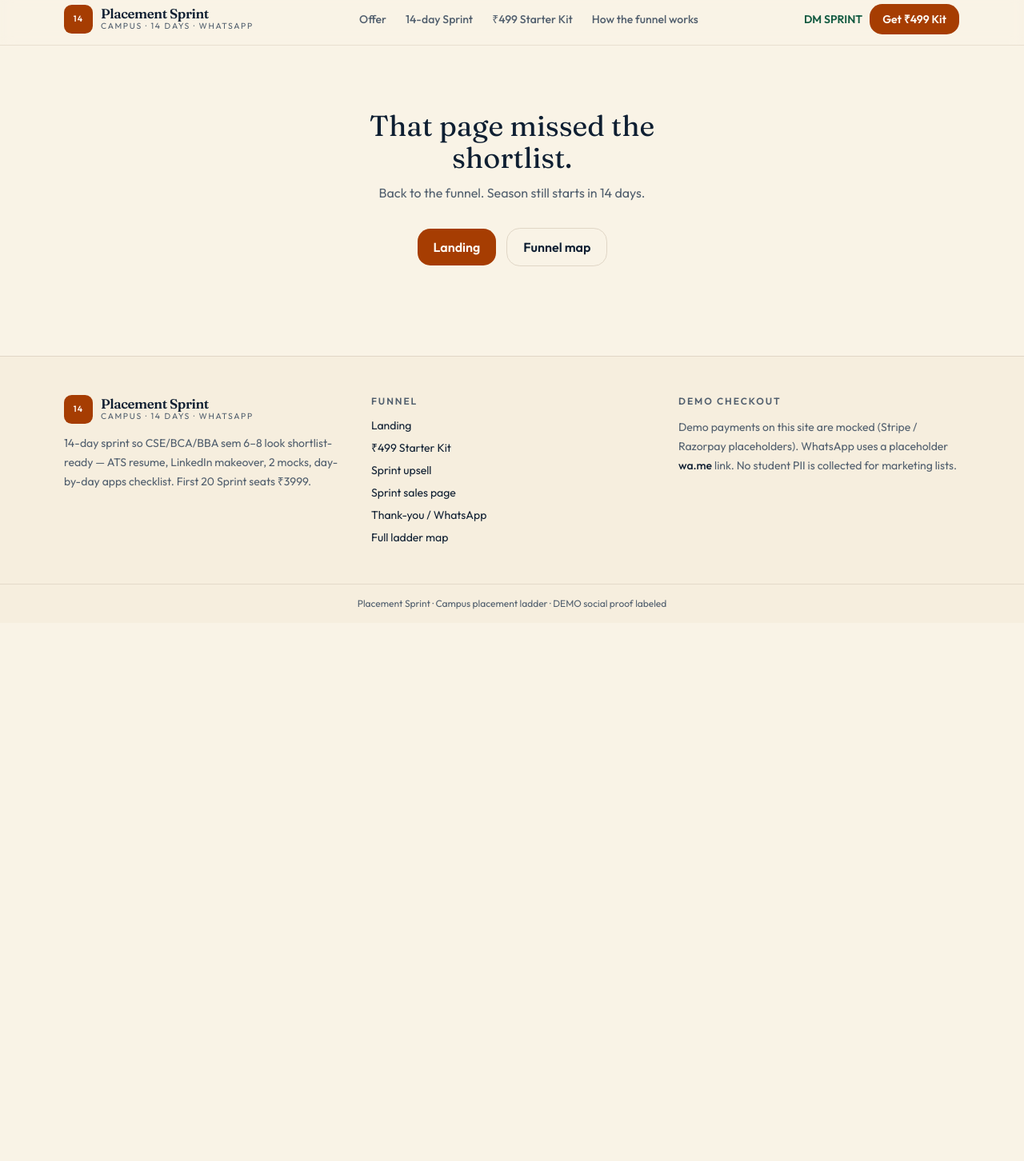
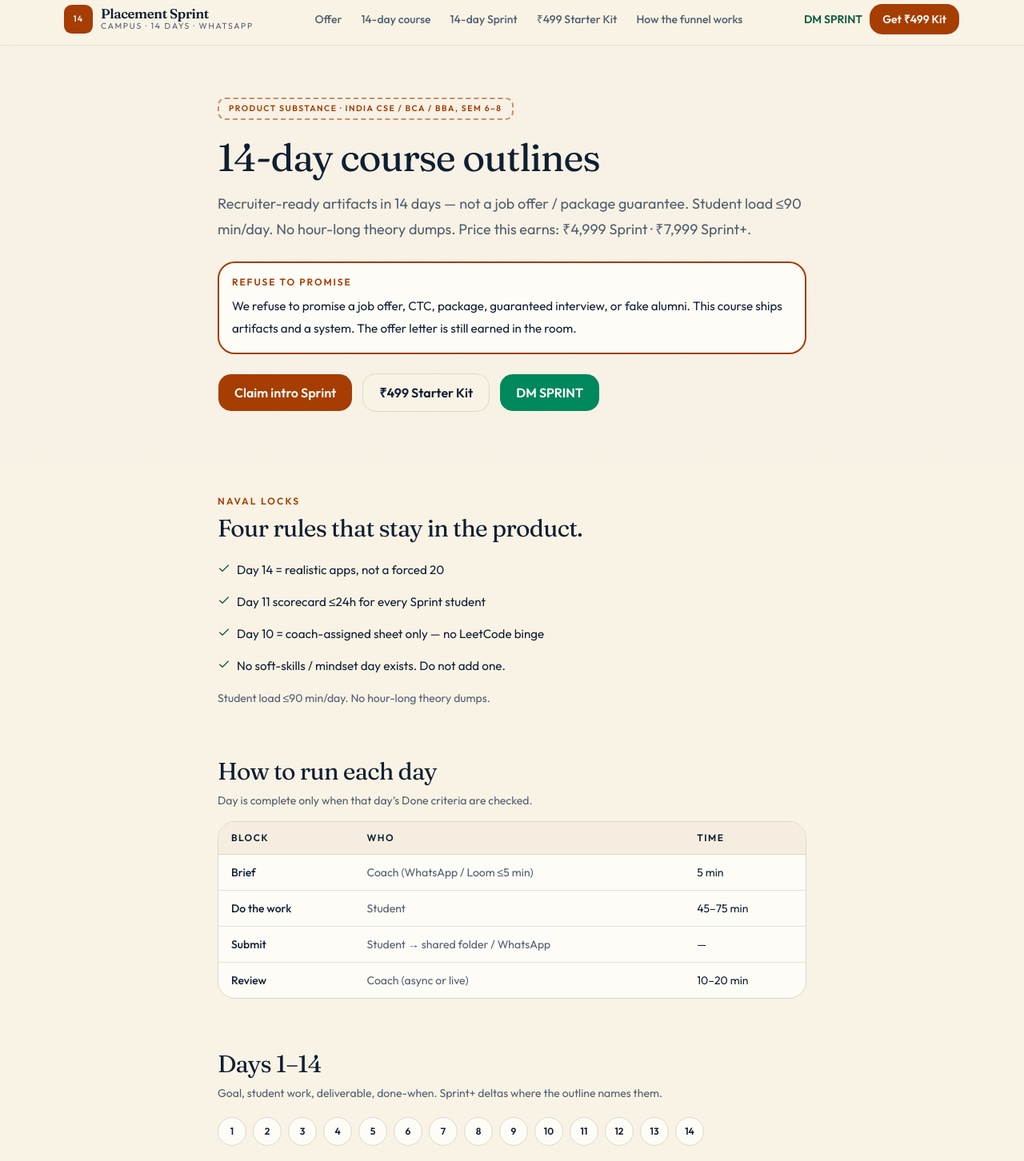
Before and after one commit to AgmAtk03/placement-sprint, a Next.js app: page /course in a window 1280 px wide. Before the commit this address had no page. Shown: the part 40-1492 px from the top of the page at 80% size. Before the commit the page ends 819 px from the top, so only its background shows below. Built offline with nearby package versions, Linux system fonts and the light colour scheme.

Commit message:
Add /course route and link it from header and footer

```diff
--- /dev/null
+++ b/app/course/page.tsx
@@ -0,0 +1,196 @@
+import type { Metadata } from "next";
+import { Check } from "lucide-react";
+import { CourseDays } from "@/components/course-days";
+import { Cta } from "@/components/cta";
+import { Shell } from "@/components/shell";
+import { StickyCta } from "@/components/sticky-cta";
+import {
+  courseMeta,
+  dayRhythm,
+  fileChecklist,
+  navalLocks,
+  skuCompare,
+  starterKitNote,
+} from "@/lib/course";
+import { contact, formatInr, skus } from "@/lib/site";
+
+export const metadata: Metadata = {
+  title: "14-day course outlines",
+  description:
+    "Days 1–14 of Placement Sprint. Recruiter-ready artifacts — not a job offer, CTC, or guaranteed interview.",
+};
+
+export default function CoursePage() {
+  return (
+    <Shell sticky={<StickyCta />}>
+      <div className="paper-grid grain">
+        <div className="mx-auto max-w-3xl px-4 py-12 md:py-16">
+          <p className="stamp inline-flex rounded-md px-3 py-1 text-[0.65rem] font-semibold text-primary">
+            Product substance · {courseMeta.audience}
+          </p>
+          <h1 className="mt-5 font-heading text-4xl leading-[1.12] tracking-tight text-balance md:text-5xl">
+            {courseMeta.title}
+          </h1>
+          <p className="mt-4 text-lg leading-8 text-muted-foreground">
+            {courseMeta.promise} {courseMeta.load} Price this earns:{" "}
+            {courseMeta.prices}.
+          </p>
+          <div
+            role="alert"
+            className="mt-6 rounded-2xl border-2 border-primary bg-card px-4 py-4 text-[0.95rem] leading-7"
+          >
+            <p className="text-xs font-semibold tracking-[0.16em] text-primary uppercase">
+              Refuse to promise
+            </p>
+            <p className="mt-2">{courseMeta.refuse}</p>
+          </div>
+          <div className="mt-6 flex flex-col gap-3 sm:flex-row">
+            <Cta href="/checkout?sku=sprint-intro">Claim intro Sprint</Cta>
+            <Cta href="/starter" variant="outline">
+              ₹499 Starter Kit
+            </Cta>
+            <Cta href={contact.dmSprint} variant="whatsapp" external>
+              DM SPRINT
+            </Cta>
+          </div>
+        </div>
+      </div>
+
+      <section className="mx-auto max-w-3xl px-4 py-10">
+        <p className="text-xs font-semibold tracking-[0.18em] text-primary uppercase">
+          Naval locks
+        </p>
+        <h2 className="mt-2 font-heading text-3xl tracking-tight">
+          Four rules that stay in the product.
+        </h2>
+        <ul className="mt-5 space-y-3">
+          {navalLocks.map((line) => (
+            <li key={line} className="flex gap-2 text-[0.95rem] leading-7">
+              <Check className="mt-1 size-4 shrink-0 text-forest" />
+              {line}
+            </li>
+          ))}
+        </ul>
+        <p className="mt-4 text-sm text-muted-foreground">{courseMeta.load}</p>
+      </section>
+
+      <section className="mx-auto max-w-3xl px-4 py-6">
+        <h2 className="font-heading text-3xl tracking-tight">How to run each day</h2>
+        <p className="mt-2 text-sm text-muted-foreground">
+          Day is complete only when that day’s Done criteria are checked.
+        </p>
+        <div className="mt-4 overflow-x-auto rounded-2xl border border-border bg-card">
+          <table className="w-full min-w-[28rem] text-left text-sm">
+            <thead className="border-b border-border bg-secondary/60 text-xs tracking-[0.12em] uppercase">
+              <tr>
+                <th className="px-4 py-3 font-semibold">Block</th>
+                <th className="px-4 py-3 font-semibold">Who</th>
+                <th className="px-4 py-3 font-semibold">Time</th>
+              </tr>
+            </thead>
+            <tbody>
+              {dayRhythm.map((row) => (
+                <tr key={row.block} className="border-b border-border/70 last:border-0">
+                  <th className="px-4 py-3 align-top font-medium">{row.block}</th>
+                  <td className="px-4 py-3 align-top text-muted-foreground">{row.who}</td>
+                  <td className="px-4 py-3 align-top">{row.time}</td>
+                </tr>
+              ))}
+            </tbody>
+          </table>
+        </div>
+      </section>
+
+      <section id="days" className="mx-auto max-w-3xl px-4 py-10">
+        <h2 className="font-heading text-3xl tracking-tight">Days 1–14</h2>
+        <p className="mt-2 text-sm text-muted-foreground">
+          Goal, student work, deliverable, done-when. Sprint+ deltas where the
+          outline names them.
+        </p>
+        <div className="mt-5">
+          <CourseDays />
+        </div>
+      </section>
+
+      <section className="mx-auto max-w-3xl px-4 py-10">
+        <h2 className="font-heading text-3xl tracking-tight">
+          Sprint ₹4,999 vs Sprint+ ₹7,999
+        </h2>
+        <p className="mt-2 text-sm text-muted-foreground">
+          Same 14-day outline. Sprint+ adds calendared extra contact — not a
+          second course.
+        </p>
+        <div className="mt-6 grid gap-4 md:grid-cols-2">
+          {[skuCompare.sprint, skuCompare.sprintPlus].map((col) => (
+            <article
+              key={col.name}
+              className="flex flex-col rounded-2xl border border-border bg-card p-5"
+            >
+              <p className="text-xs font-semibold tracking-[0.16em] text-primary uppercase">
+                {col.name}
+              </p>
+              <p className="mt-1 font-heading text-2xl">{col.price}</p>
+              <ul className="mt-4 flex-1 space-y-2 text-sm leading-6">
+                {col.ships.map((item) => (
+                  <li key={item} className="flex gap-2">
+                    <Check className="mt-0.5 size-4 shrink-0 text-forest" />
+                    {item}
+                  </li>
+                ))}
+              </ul>
+            </article>
+          ))}
+        </div>
+        <div className="mt-6 rounded-2xl border border-dashed border-border bg-secondary/40 p-5">
+          <p className="text-xs font-semibold tracking-[0.16em] text-muted-foreground uppercase">
+            Tripwire
+          </p>
+          <h3 className="mt-2 font-heading text-xl">{starterKitNote.title}</h3>
+          <ul className="mt-3 space-y-2 text-sm">
+            {starterKitNote.items.map((item) => (
+              <li key={item} className="flex gap-2">
+                <Check className="mt-0.5 size-4 shrink-0 text-forest" />
+                {item}
+              </li>
+            ))}
+          </ul>
+          <p className="mt-3 text-sm text-muted-foreground">{starterKitNote.upgrade}</p>
+          <Cta href="/starter" variant="outline" className="mt-4">
+            See the ₹499 kit
+          </Cta>
+        </div>
+      </section>
+
+      <section className="mx-auto max-w-3xl px-4 py-10">
+        <h2 className="font-heading text-3xl tracking-tight">Student folder</h2>
+        <p className="mt-2 text-sm text-muted-foreground">
+          Files the 14 days produce. Demo aliases only in marketing (A. Sharma
+          etc.). No real PII blast.
+        </p>
+        <ul className="mt-4 grid gap-2 sm:grid-cols-2">
+          {fileChecklist.map((file) => (
+            <li
+              key={file}
+              className="rounded-xl border border-border bg-card px-3 py-2 font-mono text-xs"
+            >
+              {file}
+            </li>
+          ))}
+        </ul>
+        <p className="mt-6 text-sm text-muted-foreground">
+          Coach ships Sprint only with 2 scored mocks in 14 days. Sprint+ only
+          if extra contact is calendared at kickoff. Cohort capped to mock
+          capacity.
+        </p>
+        <div className="mt-8 flex flex-col gap-3 sm:flex-row">
+          <Cta href="/checkout?sku=sprint-intro">
+            Start Sprint {formatInr(skus.sprintIntro.price)}
+          </Cta>
+          <Cta href="/sprint" variant="outline">
+            Long-form sales page
+          </Cta>
+        </div>
+      </section>
+    </Shell>
+  );
+}
--- a/components/site-footer.tsx
+++ b/components/site-footer.tsx
@@ -22,6 +22,11 @@ export function SiteFooter() {
             <li>
               <Link href="/" className="hover:underline">
                 Landing
+              </Link>
+            </li>
+            <li>
+              <Link href="/course" className="hover:underline">
+                14-day course
               </Link>
             </li>
             <li>
--- a/components/site-header.tsx
+++ b/components/site-header.tsx
@@ -16,6 +16,7 @@ import { contact } from "@/lib/site";
 
 const links = [
   { href: "/", label: "Offer" },
+  { href: "/course", label: "14-day course" },
   { href: "/sprint", label: "14-day Sprint" },
   { href: "/starter", label: "₹499 Starter Kit" },
   { href: "/funnel", label: "How the funnel works" },
```
